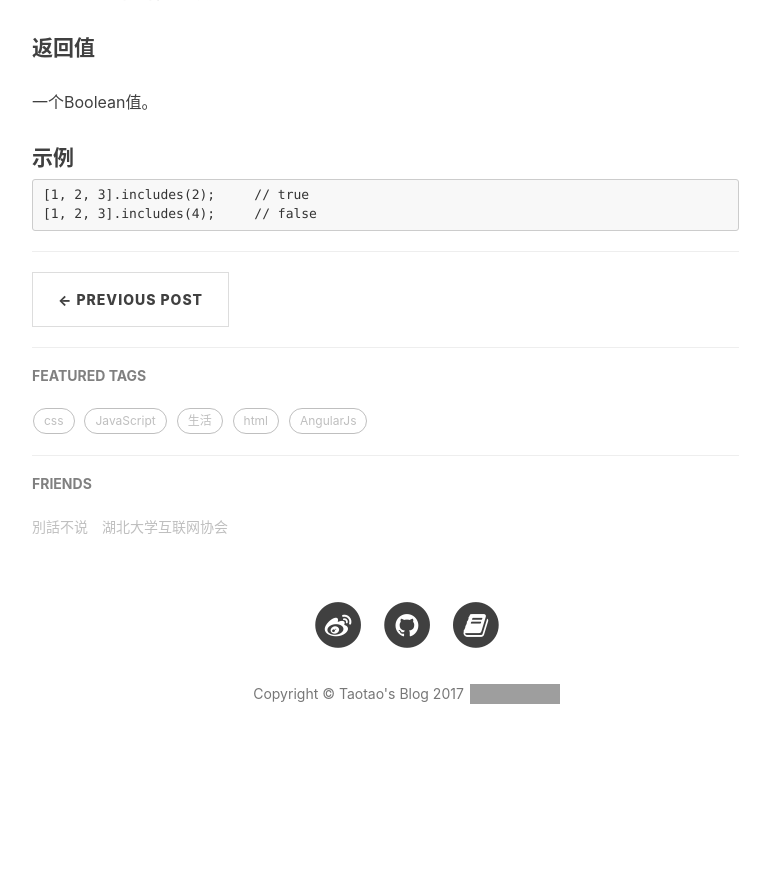
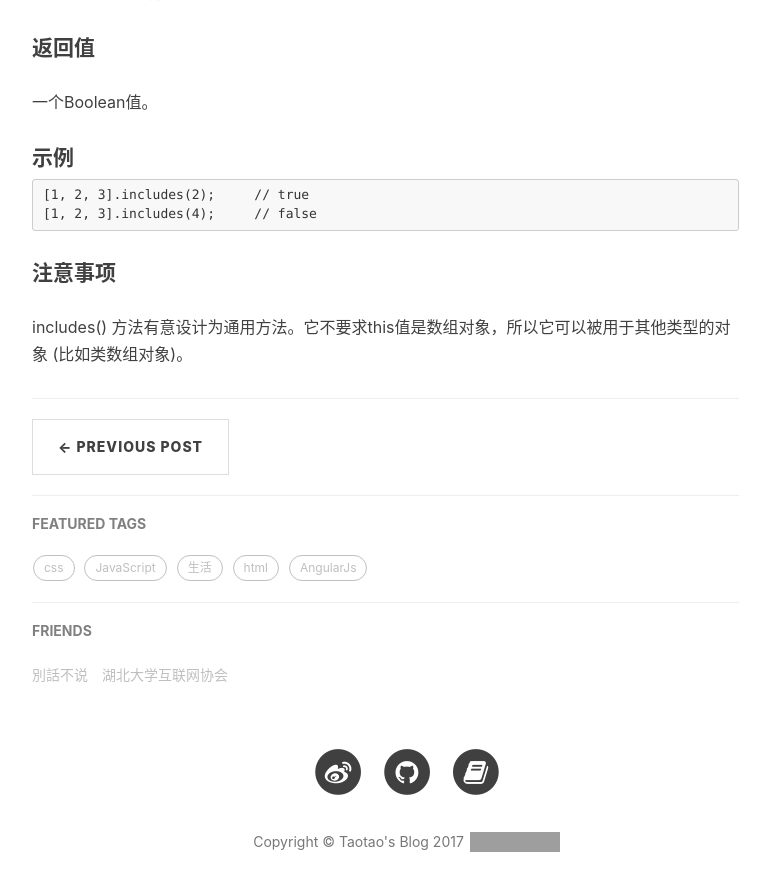
Before and after one commit to Xutaotaotao/Xutaotaotao.github.io, a Jekyll site: the page built from _posts/2017-12-22-ArrayFunction.md, in a window 1280 px wide and 900 px high, scrolled down 1625 px. Shown: the top 891 px of the window, without its empty margins (233-1003 px from the left). Built offline with Jekyll 4.4.1, drawn with Linux system fonts in a browser that asks for light colours; comment, search, counter and statistics services are not loaded; before the commit the page ends 2396 px from its top, so only the background shows below that; grey boxes are pictures that could not be loaded.

Commit message:
add attention

```diff
--- a/_posts/2017-12-22-ArrayFunction.md
+++ b/_posts/2017-12-22-ArrayFunction.md
@@ -49,3 +49,6 @@ tags:
 #### 示例
 	[1, 2, 3].includes(2);     // true
 	[1, 2, 3].includes(4);     // false
+
+#### 注意事项
+includes() 方法有意设计为通用方法。它不要求this值是数组对象，所以它可以被用于其他类型的对象 (比如类数组对象)。
```
